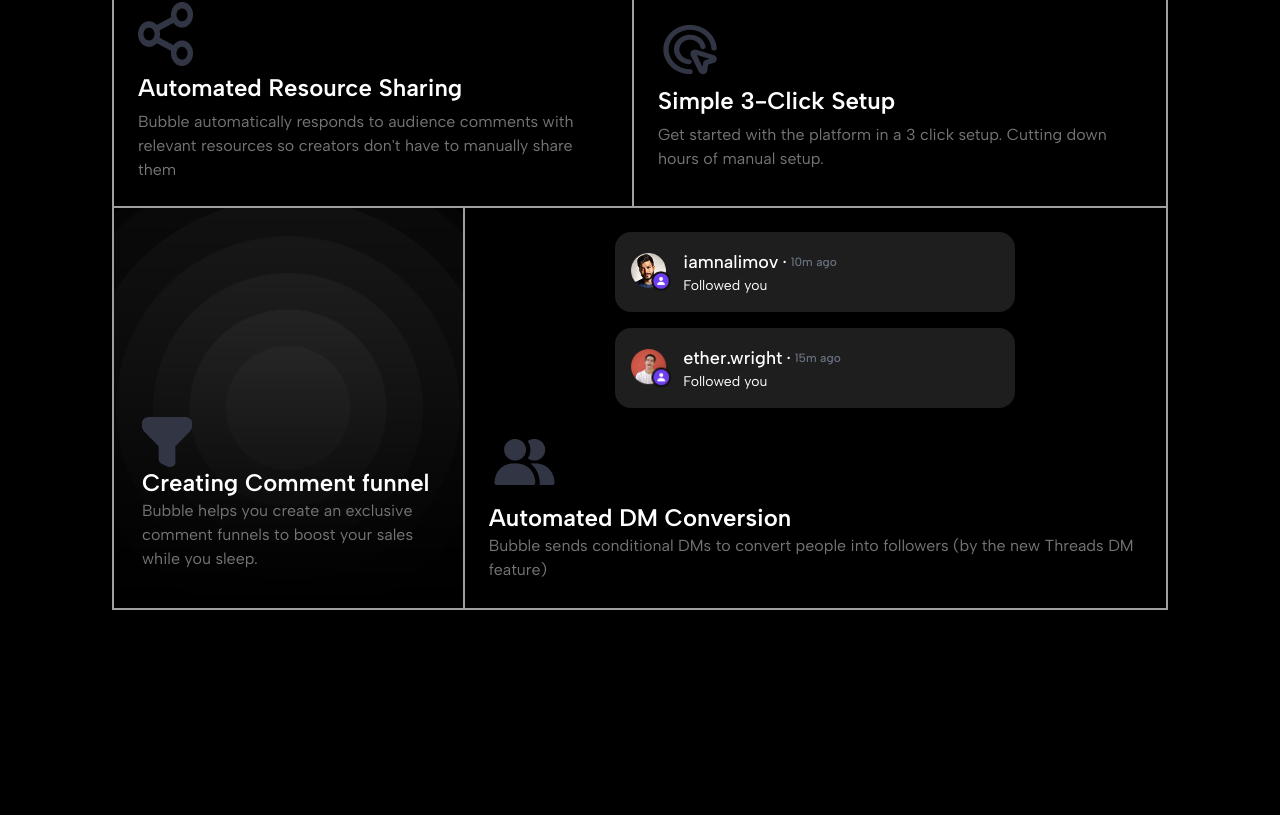
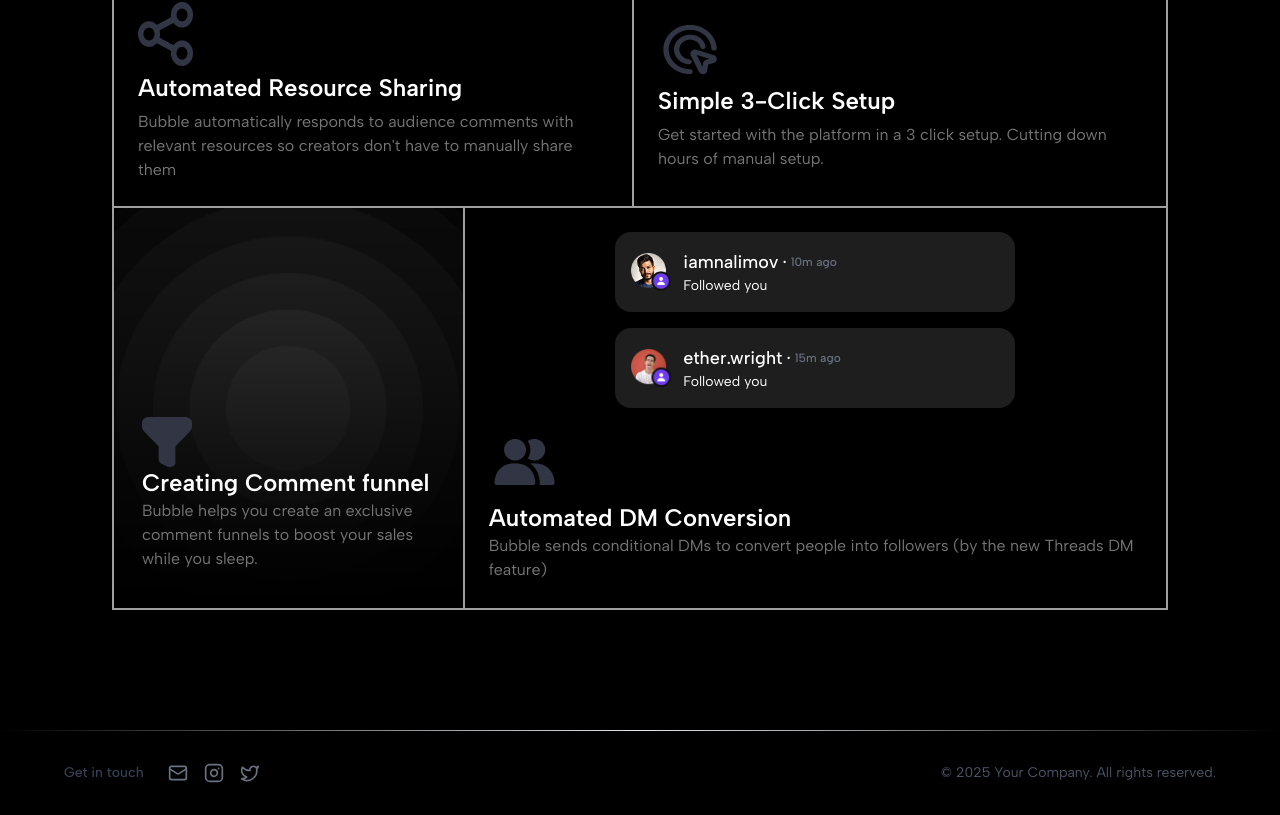
Before and after one commit to gurwnx222/Nemesis-Ai, a Next.js app: page / in a window 1280 px wide. Shown: the part 5315-6130 px from the top of the page. Before the commit the page ends 5965 px from the top, so only its background shows below. Built offline with nearby package versions, Linux system fonts and the light colour scheme; a web font is replaced by a local one.

Commit message:
add: footer

```diff
--- a/app/components/Feature.jsx
+++ b/app/components/Feature.jsx
@@ -22,7 +22,7 @@
   const toRef = useRef(null);
 
   return (
-    <div id="features" className="text-white mx-18 mt-30">
+    <div id="features" className="text-white mx-18 mt-30 mb-30">
       {/* beam */}
       <AnimatedGradientTextDemo text={'Features'} img={rocket} />
 
--- a/app/page.jsx
+++ b/app/page.jsx
@@ -1,5 +1,6 @@
 import React from 'react';
 
+import Footer from '@/layout/Footer';
 import Navbar from '@/layout/Navbar';
 
 import Hero from './components/Hero';
@@ -9,6 +10,7 @@
     <>
       <Navbar />
       <Hero />
+      <Footer />
     </>
   );
 };
--- a/layout/Footer.jsx
+++ b/layout/Footer.jsx
@@ -0,0 +1,59 @@
+import React from 'react';
+
+import { Instagram, Mail, Twitter } from 'lucide-react';
+
+export default function Footer() {
+  return (
+    <footer className=" w-full">
+      {/* Separator */}
+      <div className="w-full h-px bg-gradient-to-r from-transparent via-gray-200 to-transparent" />
+
+      {/* Footer Content */}
+      <div className="px-6 py-8">
+        <div className="max-w-6xl mx-auto flex flex-col-reverse sm:flex-row items-center justify-between gap-4">
+          {/* Social Links - Left Side */}
+          <div className="flex items-center gap-6">
+            <span className="text-gray-700 text-sm font-medium hidden sm:block">
+              Get in touch
+            </span>
+
+            <div className="flex items-center gap-4">
+              <a
+                href="mailto:gurwinx369@gmail.com"
+                className="text-gray-500 hover:text-gray-100 transition-colors duration-200"
+                aria-label="Email us"
+              >
+                <Mail size={20} />
+              </a>
+
+              <a
+                href="https://www.instagram.com/x_gurwinxr/"
+                target="_blank"
+                rel="noopener noreferrer"
+                className="text-gray-500 hover:text-pink-600 transition-colors duration-200"
+                aria-label="Follow us on Instagram"
+              >
+                <Instagram size={20} />
+              </a>
+
+              <a
+                href="https://x.com/yourhandle"
+                target="_blank"
+                rel="noopener noreferrer"
+                className="text-gray-500 hover:text-blue-600 transition-colors duration-200"
+                aria-label="Follow us on X"
+              >
+                <Twitter size={20} />
+              </a>
+            </div>
+          </div>
+
+          {/* Copyright - Right Side */}
+          <div className="text-gray-600 text-sm">
+            © 2025 Your Company. All rights reserved.
+          </div>
+        </div>
+      </div>
+    </footer>
+  );
+}
```
